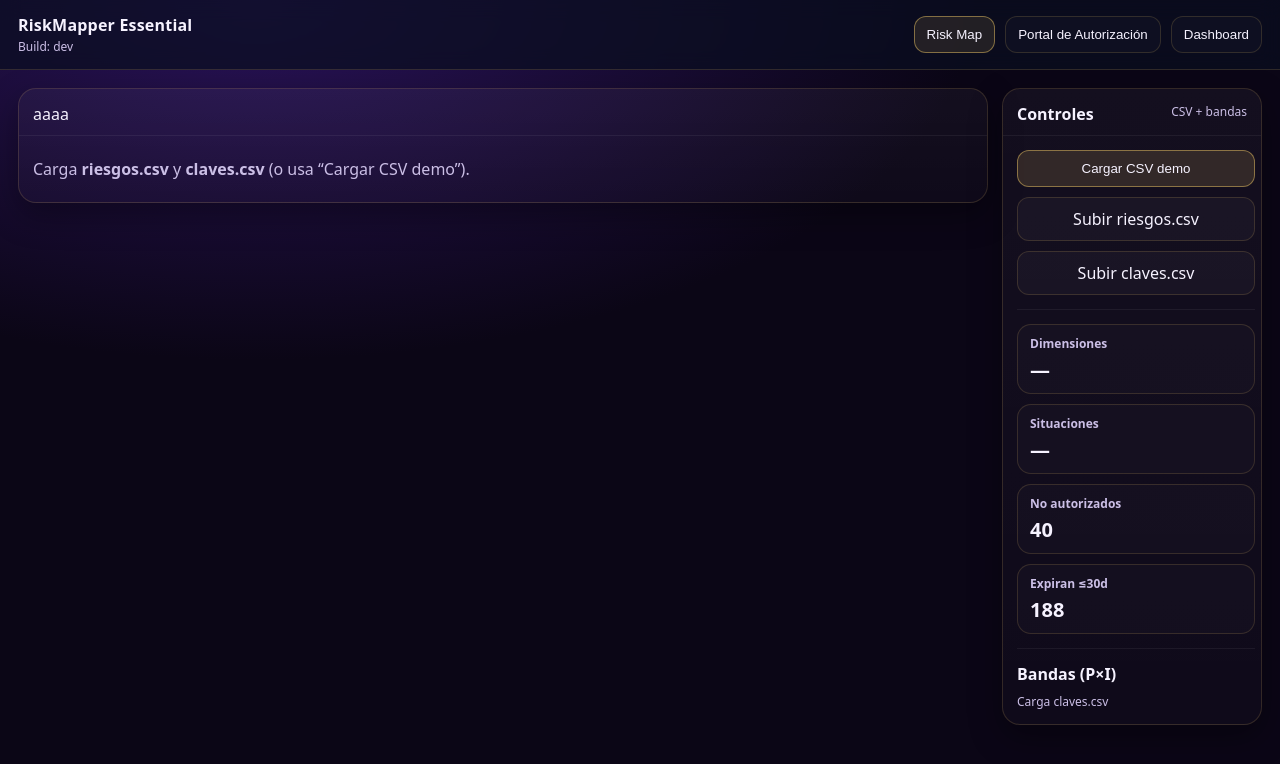
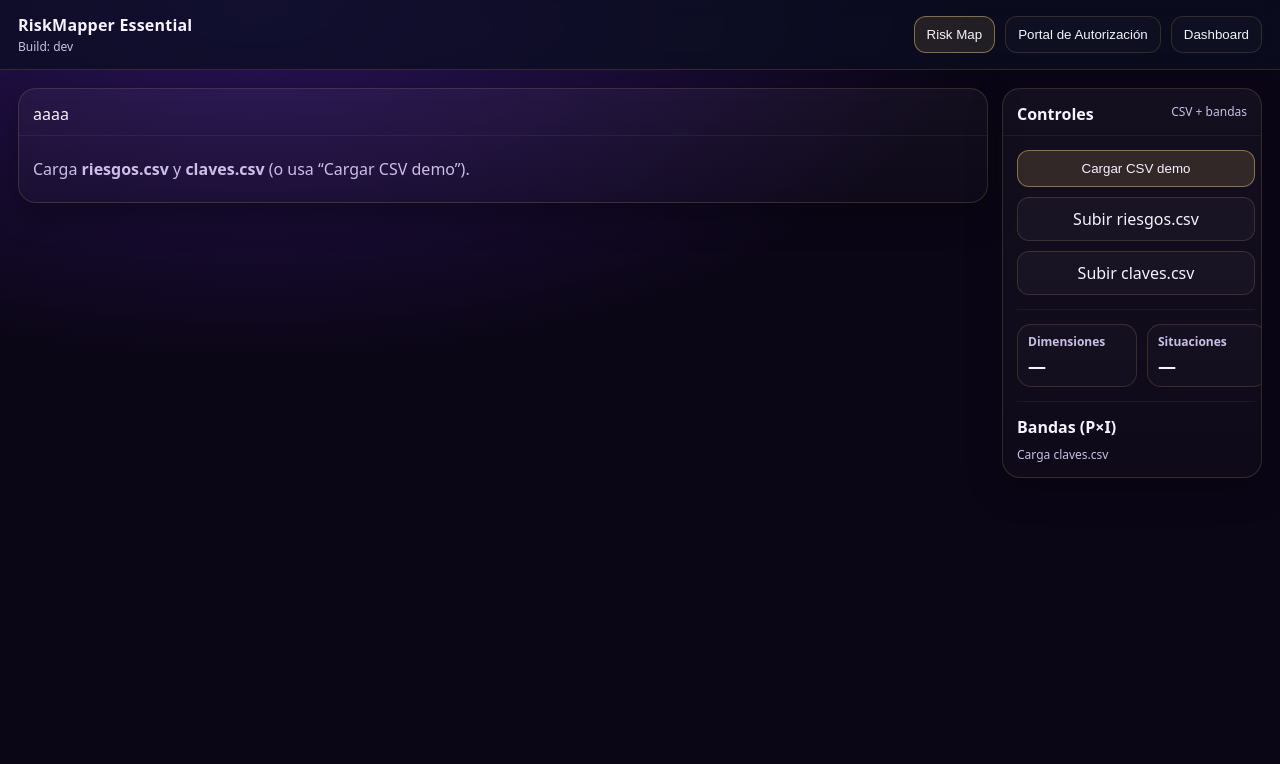
Before and after one commit to Dracmire/RiskMapperV3, a React (Vite) app in the folder riskmapper-essential/: page / in a window 1280 px wide. Shown: the top 764 px of the page. Built offline with nearby package versions, Linux system fonts and the light colour scheme.

Commit message:
Update risk map layout

```diff
--- a/riskmapper-essential/src/screens/RiskMap.tsx
+++ b/riskmapper-essential/src/screens/RiskMap.tsx
@@ -1,16 +1,12 @@
 // src/screens/RiskMap.tsx
-import { useStudents } from "../state/useStudents";
+
 import { RiskHeatmap5x5 } from "../components/RiskHeatmap5x5";
 import { useRiskData } from "../risk/useRiskData";
 
 export function RiskMap() {
-  const { students } = useStudents();
   const { model, loadDefaultFromPublic, uploadCSV, ready, error } = useRiskData();
 
-  const noAut = students.filter((s) => s.estadoConsentimiento === "no_autorizado").length;
-  const expSoon = students.filter(
-    (s) => (new Date(s.expiraEn).getTime() - Date.now()) / (1000 * 60 * 60 * 24) <= 30
-  ).length;
+
 
   return (
     <div className="page">
@@ -68,14 +64,18 @@ export function RiskMap() {
 
             <div className="divider" />
 
-            <div className="riskMiniStats">
-              <div className="miniStat"><div className="miniLabel">Dimensiones</div><div className="miniValue">{model?.dimensions.length ?? "—"}</div></div>
-              <div className="miniStat"><div className="miniLabel">Situaciones</div><div className="miniValue">{model?.rows.length ?? "—"}</div></div>
-              <div className="miniStat"><div className="miniLabel">No autorizados</div><div className="miniValue">{noAut}</div></div>
-              <div className="miniStat"><div className="miniLabel">Expiran ≤30d</div><div className="miniValue">{expSoon}</div></div>
-            </div>
+<div className="riskMiniStats2">
+  <div className="miniStat">
+    <div className="miniLabel">Dimensiones</div>
+    <div className="miniValue">{model?.dimensions.length ?? "—"}</div>
+  </div>
+  <div className="miniStat">
+    <div className="miniLabel">Situaciones</div>
+    <div className="miniValue">{model?.rows.length ?? "—"}</div>
+  </div>
+</div>
 
-            <div className="divider" />
+<div className="divider" />
 
             <div className="legendTinyTitle">Bandas (P×I)</div>
             {!model ? (
--- a/riskmapper-essential/src/styles.css
+++ b/riskmapper-essential/src/styles.css
@@ -904,3 +904,31 @@ button:focus-visible, input:focus-visible, select:focus-visible{
   overflow:auto;
   padding-right:6px;
 }
+
+/* stats del panel derecho: 2 columnas */
+.riskMiniStats2{
+  display:grid;
+  grid-template-columns: 1fr 1fr;
+  gap:10px;
+}
+
+/* compacta un poco */
+.riskMiniStats2 .miniStat{
+  padding: 8px 10px;
+  border-radius: 14px;
+}
+
+.riskMiniStats2 .miniValue{
+  font-size: 18px;
+}
+
+/* bandas un poco más compactas (sin exagerar) */
+.legendTiny{
+  display:flex;
+  flex-direction:column;
+  gap:8px;
+}
+.legendTinyRow{
+  padding: 7px 10px;
+  border-radius: 14px;
+}
```
